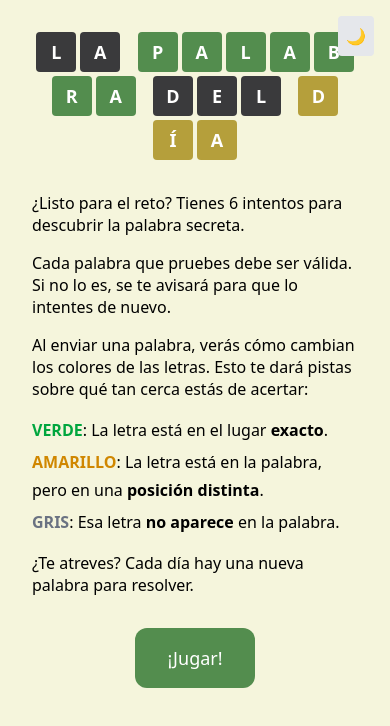
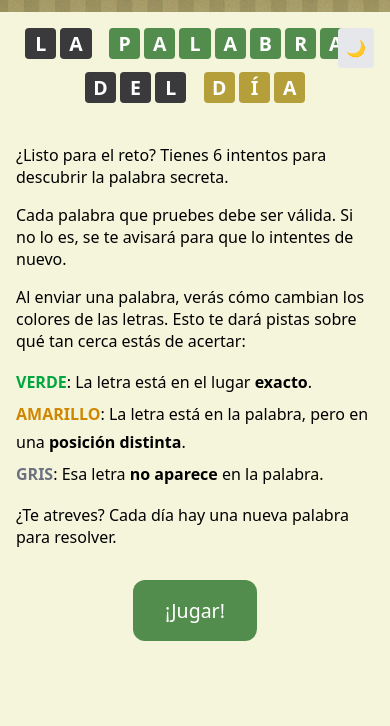
Before and after one commit to danisanchez21/palabra-del-dia-react-ts, a React (Vite) app: page / in a window 390 px wide. Shown: the top 726 px of the page. Built offline with nearby package versions, Linux system fonts and the light colour scheme.

Commit message:
style: Se corrigen todos los estilos para cuadrar con el modo oscuro

```diff
--- a/src/components/Juego/BotonTecla.tsx
+++ b/src/components/Juego/BotonTecla.tsx
@@ -5,9 +5,10 @@ interface Props {
   valor: string;
   onClick: () => void;
   estado?: EstadoLetra;
+  className?: string;
 }
 
-const BotonTecla: React.FC<Props> = ({ valor, onClick, estado }) => {
+const BotonTecla: React.FC<Props> = ({ valor, onClick, estado, className }) => {
   const estadoStyles = {
     correcta: "bg-green-600",
     casi: "bg-yellow-600",
@@ -19,9 +20,14 @@ const BotonTecla: React.FC<Props> = ({ valor, onClick, estado }) => {
     <button
       className={`
         ${estado ? estadoStyles[estado] : 'bg-[#666]'}
-          border-none text-white text-base font-bold uppercase
-          px-3 py-2 rounded m-[0.2rem] min-w-[2.5rem] cursor-pointer
+        aspect-square
+        text-white font-bold uppercase
+        text-[clamp(0.75rem,2.5vw,1.25rem)]
+        rounded
         transition-colors duration-200
+        flex items-center justify-center
+        select-none
+        ${className ?? ''}
       `}
       onClick={onClick}
     >
--- a/src/components/Juego/Juego.tsx
+++ b/src/components/Juego/Juego.tsx
@@ -152,7 +152,7 @@ const Juego: React.FC<JuegoProps> = ({ dificultad, modoClaro }) => {
 
   return (
     <div className={`${modoClaro ? "text-black" : "text-white"} max-w-xl mx-auto text-center space-y-4 px-4`}>
-      <h2 className="text-2xl font-bold">La Palabra del Día</h2>
+      <h2 className="text-2xl font-bold py-6">La Palabra del Día</h2>
 
       <p
         className={
--- a/src/components/Juego/LetraCelda.tsx
+++ b/src/components/Juego/LetraCelda.tsx
@@ -23,9 +23,9 @@ const LetraCelda: React.FC<Props> = ({ letra, estado = 'pendiente', animada = fa
   return (
     <div
       className={`
-        w-12 h-12 border-2 border-[#555]
+        w-[8vw] h-[8vw] sm:w-12 sm:h-12 border-2 border-[#555]
         flex items-center justify-center
-        font-bold text-xl uppercase
+        font-bold text-[5vw] sm:text-xl uppercase
         m-[0.1rem]
         transition-colors duration-300
         ${estadoStyles[estado]} ${colorTexto}
--- a/src/components/PantallaInicio/PantallaInicio.tsx
+++ b/src/components/PantallaInicio/PantallaInicio.tsx
@@ -12,26 +12,26 @@ const PantallaInicio: React.FC<Props> = ({ onJugar, modoClaro }) => {
   const gris = modoClaro ? 'text-gray-500' : 'text-[#787c7e]';
 
   return (
-    <div className={`min-h-screen text-center p-8 transition-colors duration-300 ${fondo}`}>
+<div className={`min-h-screen flex flex-col items-center text-center p-4 mt-3 sm:p-8 transition-colors duration-300 ${fondo}`}>
       <h1 className="text-4xl mb-8 flex flex-wrap justify-center gap-1">
-        <span className="bg-[#3a3a3c] text-white w-10 h-10 flex items-center justify-center font-bold text-lg rounded">L</span>
-        <span className="bg-[#3a3a3c] text-white w-10 h-10 flex items-center justify-center font-bold text-lg rounded">A</span>
+        <span className="bg-[#3a3a3c] text-white w-[8vw] h-[8vw] sm:w-10 sm:h-10 flex items-center justify-center font-bold text-[5vw] sm:text-lg rounded">L</span>
+        <span className="bg-[#3a3a3c] text-white w-[8vw] h-[8vw] sm:w-10 sm:h-10 flex items-center justify-center font-bold text-[5vw] sm:text-lg rounded">A</span>
         &nbsp;
-        <span className="bg-[#538d4e] text-white w-10 h-10 flex items-center justify-center font-bold text-lg rounded">P</span>
-        <span className="bg-[#538d4e] text-white w-10 h-10 flex items-center justify-center font-bold text-lg rounded">A</span>
-        <span className="bg-[#538d4e] text-white w-10 h-10 flex items-center justify-center font-bold text-lg rounded">L</span>
-        <span className="bg-[#538d4e] text-white w-10 h-10 flex items-center justify-center font-bold text-lg rounded">A</span>
-        <span className="bg-[#538d4e] text-white w-10 h-10 flex items-center justify-center font-bold text-lg rounded">B</span>
-        <span className="bg-[#538d4e] text-white w-10 h-10 flex items-center justify-center font-bold text-lg rounded">R</span>
-        <span className="bg-[#538d4e] text-white w-10 h-10 flex items-center justify-center font-bold text-lg rounded">A</span>
+        <span className="bg-[#538d4e] text-white w-[8vw] h-[8vw] sm:w-10 sm:h-10 flex items-center justify-center font-bold text-[5vw] sm:text-lg rounded">P</span>
+        <span className="bg-[#538d4e] text-white w-[8vw] h-[8vw] sm:w-10 sm:h-10 flex items-center justify-center font-bold text-[5vw] sm:text-lg rounded">A</span>
+        <span className="bg-[#538d4e] text-white w-[8vw] h-[8vw] sm:w-10 sm:h-10 flex items-center justify-center font-bold text-[5vw] sm:text-lg rounded">L</span>
+        <span className="bg-[#538d4e] text-white w-[8vw] h-[8vw] sm:w-10 sm:h-10 flex items-center justify-center font-bold text-[5vw] sm:text-lg rounded">A</span>
+        <span className="bg-[#538d4e] text-white w-[8vw] h-[8vw] sm:w-10 sm:h-10 flex items-center justify-center font-bold text-[5vw] sm:text-lg rounded">B</span>
+        <span className="bg-[#538d4e] text-white w-[8vw] h-[8vw] sm:w-10 sm:h-10 flex items-center justify-center font-bold text-[5vw] sm:text-lg rounded">R</span>
+        <span className="bg-[#538d4e] text-white w-[8vw] h-[8vw] sm:w-10 sm:h-10 flex items-center justify-center font-bold text-[5vw] sm:text-lg rounded">A</span>
         &nbsp;
-        <span className="bg-[#3a3a3c] text-white w-10 h-10 flex items-center justify-center font-bold text-lg rounded">D</span>
-        <span className="bg-[#3a3a3c] text-white w-10 h-10 flex items-center justify-center font-bold text-lg rounded">E</span>
-        <span className="bg-[#3a3a3c] text-white w-10 h-10 flex items-center justify-center font-bold text-lg rounded">L</span>
+        <span className="bg-[#3a3a3c] text-white w-[8vw] h-[8vw] sm:w-10 sm:h-10 flex items-center justify-center font-bold text-[5vw] sm:text-lg rounded">D</span>
+        <span className="bg-[#3a3a3c] text-white w-[8vw] h-[8vw] sm:w-10 sm:h-10 flex items-center justify-center font-bold text-[5vw] sm:text-lg rounded">E</span>
+        <span className="bg-[#3a3a3c] text-white w-[8vw] h-[8vw] sm:w-10 sm:h-10 flex items-center justify-center font-bold text-[5vw] sm:text-lg rounded">L</span>
         &nbsp;
-        <span className="bg-[#b59f3b] text-white w-10 h-10 flex items-center justify-center font-bold text-lg rounded">D</span>
-        <span className="bg-[#b59f3b] text-white w-10 h-10 flex items-center justify-center font-bold text-lg rounded">Í</span>
-        <span className="bg-[#b59f3b] text-white w-10 h-10 flex items-center justify-center font-bold text-lg rounded">A</span>
+        <span className="bg-[#b59f3b] text-white w-[8vw] h-[8vw] sm:w-10 sm:h-10 flex items-center justify-center font-bold text-[5vw] sm:text-lg rounded">D</span>
+        <span className="bg-[#b59f3b] text-white w-[8vw] h-[8vw] sm:w-10 sm:h-10 flex items-center justify-center font-bold text-[5vw] sm:text-lg rounded">Í</span>
+        <span className="bg-[#b59f3b] text-white w-[8vw] h-[8vw] sm:w-10 sm:h-10 flex items-center justify-center font-bold text-[5vw] sm:text-lg rounded">A</span>
       </h1>
 
 
@@ -55,7 +55,7 @@ const PantallaInicio: React.FC<Props> = ({ onJugar, modoClaro }) => {
 
       <button
         onClick={onJugar}
-        className="bg-[#538d4e] hover:bg-[#b59f3b] text-white border-none px-8 py-4 text-lg rounded-xl cursor-pointer transition-colors duration-300"
+        className="bg-[#538d4e] hover:bg-[#b59f3b] text-white border-none px-8 py-4 text-[5vw] sm:text-lg rounded-xl cursor-pointer transition-colors duration-300"
       >
         ¡Jugar!
       </button>
--- a/src/index.css
+++ b/src/index.css
@@ -1,4 +1,9 @@
 @import "tailwindcss";
+
+/* Asegura que paddings y borders no desborden los elementos */
+*, *::before, *::after {
+  box-sizing: border-box;
+}
 
 :root {
   font-family: system-ui, Avenir, Helvetica, Arial, sans-serif;
@@ -11,10 +16,12 @@
   font-synthesis: none;
   text-rendering: optimizeLegibility;
   -webkit-font-smoothing: antialiased;
-  -moz-osx-font-smoothing: grayscale;  background-size: cover;
+  -moz-osx-font-smoothing: grayscale;
 
+  background-size: cover;
 }
 
+/* Fondo claro */
 body.modo-claro {
   background-image: url('../public/fondo-claro.png');
   background-size: cover;            /* Escala la imagen para cubrir todo el fondo */
@@ -24,6 +31,7 @@ body.modo-claro {
   margin: 0;                         /* Quita márgenes por defecto */
 }
 
+/* Fondo oscuro */
 body.modo-oscuro {
   background-image: url('../public/fondo-oscuro.png');
   background-size: cover;            /* Escala la imagen para cubrir todo el fondo */
@@ -33,6 +41,7 @@ body.modo-oscuro {
   margin: 0;                         /* Quita márgenes por defecto */
 }
 
+/* Ajustes generales del body */
 body {
   margin: 0;
   /* display: flex; */
@@ -41,8 +50,14 @@ body {
   min-height: 100vh;
 }
 
+/* Focus en botones (se elimina para evitar deformaciones en teclas) */
 button:focus,
 button:focus-visible {
-  outline: 4px auto -webkit-focus-ring-color;
+  outline: none;
+}
 
+/* Asegura que el layout ocupe toda la altura y no se desborde horizontalmente */
+html, body, #root {
+  height: 100%;
+  overflow-x: hidden;
 }
--- a/vite.config.ts
+++ b/vite.config.ts
@@ -4,5 +4,8 @@ import react from '@vitejs/plugin-react'
 
 // https://vite.dev/config/
 export default defineConfig({
-  plugins: [react(), tailwindcss()],
+  plugins: [react(), tailwindcss()], server: {
+    host: true, // 👈 Permite conexiones externas (abre el servidor)
+    port: 5173, // (opcional) Cambia el puerto si quieres
+  }
 })
```
Also changed, not shown: src/components/Juego/Teclado.tsx (+35 -23 lines), 1 other file (tests, documents, lock files or other folders). Lines whose indentation alone changed are shown as unchanged.
